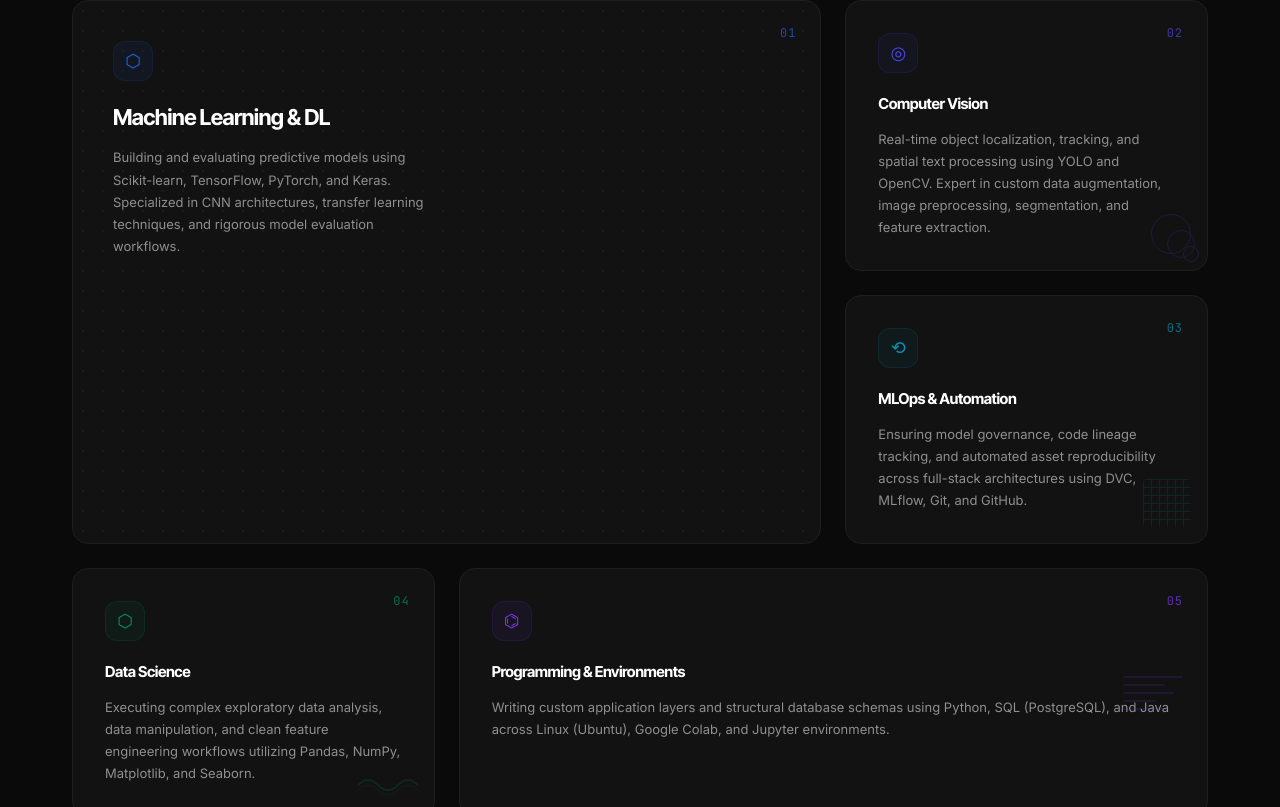
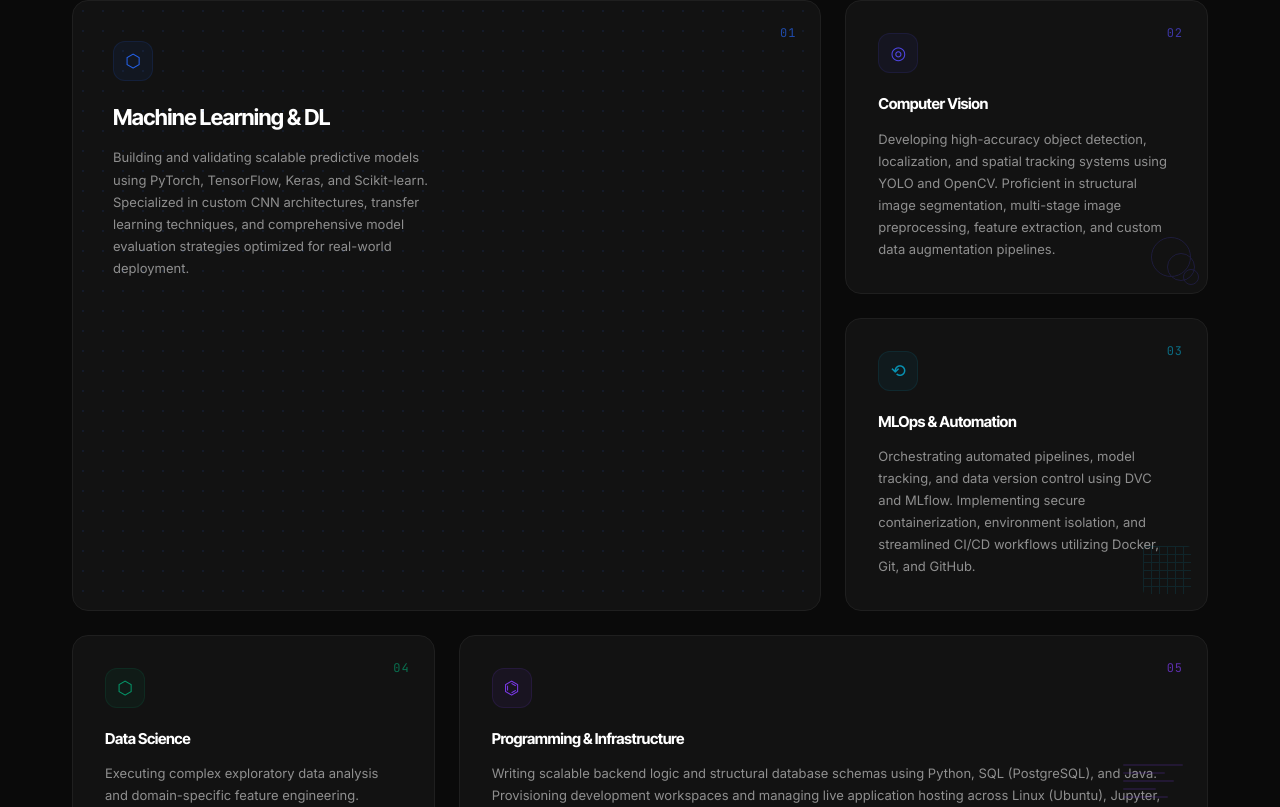
Before and after one commit to akhilgolepu/Portfolio-AkhilGolepu, a React (Vite) app: page / in a window 1280 px wide. Shown: the part 2853-3660 px from the top of the page. Built offline with nearby package versions, Linux system fonts and the light colour scheme.

Commit message:
changed the skills and capabilities

```diff
--- a/src/components/bento/BentoGrid.jsx
+++ b/src/components/bento/BentoGrid.jsx
@@ -5,7 +5,7 @@ const CAPABILITIES = [
   {
     id: 'ml',
     title: 'Machine Learning & DL',
-    description: 'Building and evaluating predictive models using Scikit-learn, TensorFlow, PyTorch, and Keras. Specialized in CNN architectures, transfer learning techniques, and rigorous model evaluation workflows.',
+    description: 'Building and validating scalable predictive models using PyTorch, TensorFlow, Keras, and Scikit-learn. Specialized in custom CNN architectures, transfer learning techniques, and comprehensive model evaluation strategies optimized for real-world deployment.',
     icon: '⬡',
     span: 'col-span-2 row-span-2',
     spanMobile: 'col-span-1',
@@ -16,7 +16,7 @@ const CAPABILITIES = [
   {
     id: 'cv',
     title: 'Computer Vision',
-    description: 'Real-time object localization, tracking, and spatial text processing using YOLO and OpenCV. Expert in custom data augmentation, image preprocessing, segmentation, and feature extraction.',
+    description: 'Developing high-accuracy object detection, localization, and spatial tracking systems using YOLO and OpenCV. Proficient in structural image segmentation, multi-stage image preprocessing, feature extraction, and custom data augmentation pipelines.',
     icon: '◎',
     span: 'col-span-1 row-span-1',
     pattern: 'rings',
@@ -26,7 +26,7 @@ const CAPABILITIES = [
   {
     id: 'mlops',
     title: 'MLOps & Automation',
-    description: 'Ensuring model governance, code lineage tracking, and automated asset reproducibility across full-stack architectures using DVC, MLflow, Git, and GitHub.',
+    description: 'Orchestrating automated pipelines, model tracking, and data version control using DVC and MLflow. Implementing secure containerization, environment isolation, and streamlined CI/CD workflows utilizing Docker, Git, and GitHub.',
     icon: '⟲',
     span: 'col-span-1 row-span-1',
     pattern: 'grid',
@@ -36,7 +36,7 @@ const CAPABILITIES = [
   {
     id: 'data',
     title: 'Data Science',
-    description: 'Executing complex exploratory data analysis, data manipulation, and clean feature engineering workflows utilizing Pandas, NumPy, Matplotlib, and Seaborn.',
+    description: 'Executing complex exploratory data analysis and domain-specific feature engineering. Turning unstructured data into actionable intelligence using Pandas, NumPy, Matplotlib, and Seaborn for manipulation and data visualization.',
     icon: '⬡',
     span: 'col-span-1 row-span-1',
     pattern: 'wave',
@@ -45,8 +45,8 @@ const CAPABILITIES = [
   },
   {
     id: 'programming',
-    title: 'Programming & Environments',
-    description: 'Writing custom application layers and structural database schemas using Python, SQL (PostgreSQL), and Java across Linux (Ubuntu), Google Colab, and Jupyter environments.',
+    title: 'Programming & Infrastructure',
+    description: 'Writing scalable backend logic and structural database schemas using Python, SQL (PostgreSQL), and Java. Provisioning development workspaces and managing live application hosting across Linux (Ubuntu), Jupyter, Vercel, and Render.',
     icon: '⌬',
     span: 'col-span-2 row-span-1',
     spanMobile: 'col-span-1',
@@ -57,7 +57,7 @@ const CAPABILITIES = [
   {
     id: 'languages',
     title: 'Languages Known',
-    description: 'Professional and bilingual communication capabilities for collaborative engineering environments: English, Telugu, and Hindi.',
+    description: 'Bilingual and professional communication competencies tailored for collaborative, cross-functional engineering workspaces. Fluent in English, Telugu, and Hindi.',
     icon: '✦',
     span: 'col-span-1 row-span-1',
     pattern: 'pulse',
--- a/src/data/certificates.js
+++ b/src/data/certificates.js
@@ -16,7 +16,7 @@ const CERTIFICATES = [
     name: 'Python Essentials 2',
     issuer: 'Cisco',
     date: 'August 23, 2025',
-    url: 'https://www.credly.com/badges/b4a9b73f-4778-4f8b-be55-b5bf9c7a54aa/linked_in_profile',
+    url: 'https://www.credly.com/badges/b4a9b73f-4778-4b8f-be55-b5bf9c7a54aa/public_url',
     image: '/certificates/PythonEssentials2.jpg',
   },
   {
```
